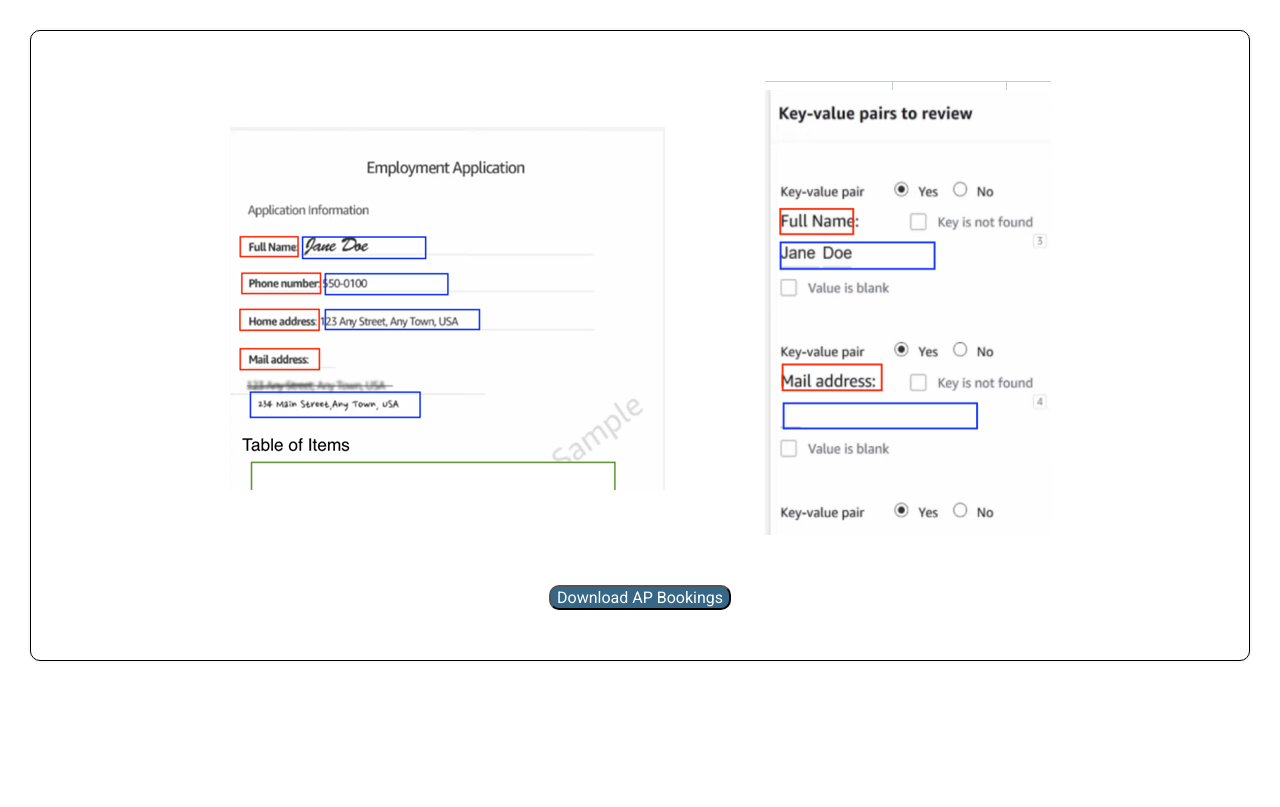
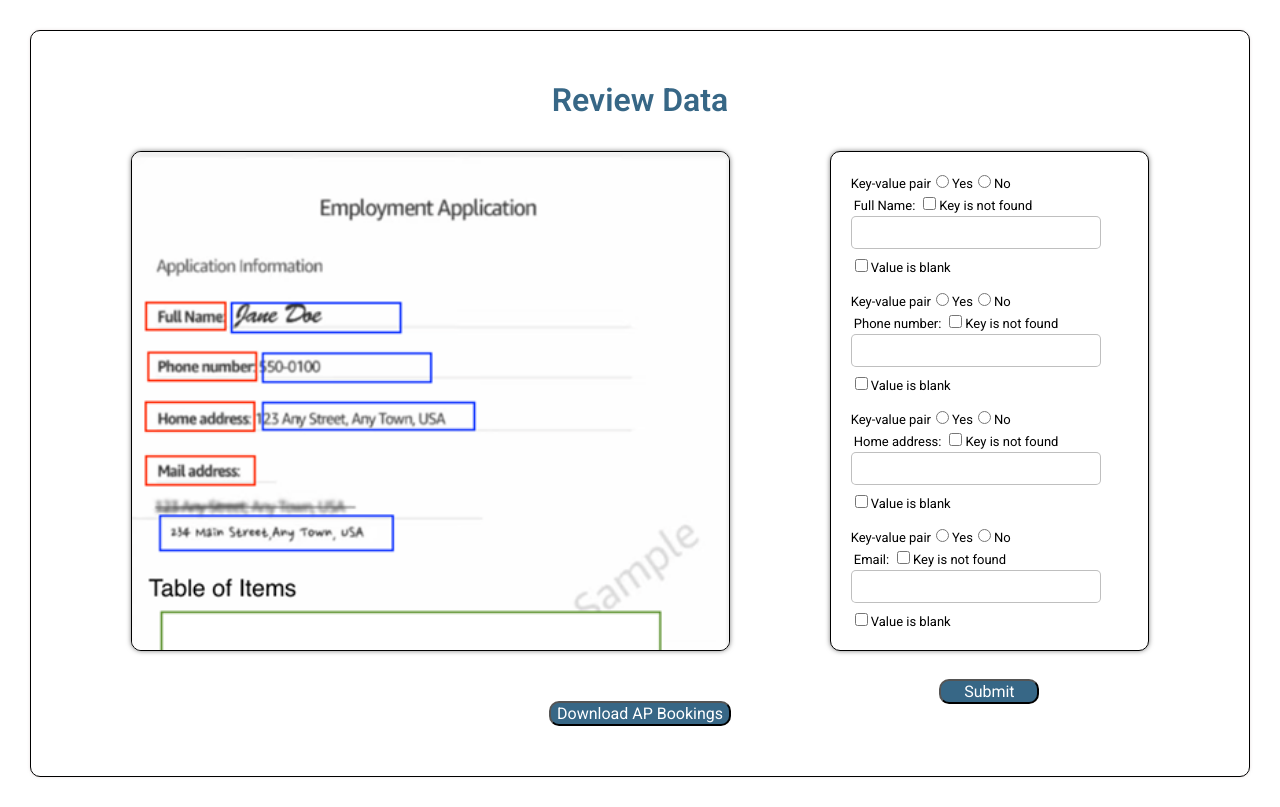
Before and after one commit to VaishnaviBakore/PDF-to-XLS, a React (Create React App) app: page /exceldownload in a window 1280 px wide. Built offline with nearby package versions, Linux system fonts and the light colour scheme.

Commit message:
Update ExcelDownload.jsx

```diff
--- a/src/components/ExcelDownload.jsx
+++ b/src/components/ExcelDownload.jsx
@@ -1,16 +1,16 @@
 import React from 'react';
-import {  useNavigate } from 'react-router-dom';
-
+// import {  useNavigate } from 'react-router-dom';
+import Form from './form';
 import '../App.css';
 
 import image1 from './3rd screen.png';
-import image2 from './download-img.png'
+//import image2 from './download-img.png'
 
 
 export default function View() {
 
     const handleClick = async () => {
-        const filePath = process.env.PUBLIC_URL + '/dummy.xlsx'; // Replace with the actual file path
+        const filePath = process.env.PUBLIC_URL + '/dummy.xlsx';
         try {
             const response = await fetch(filePath);
             const fileData = await response.blob();
@@ -18,7 +18,7 @@ export default function View() {
             const fileUrl = URL.createObjectURL(file);
             const link = document.createElement('a');
             link.href = fileUrl;
-            link.download = 'dummy.xlsx'; // Specify the desired filename
+            link.download = 'dummy.xlsx';
             link.click();
             console.log("downloaded");
         }catch(err){
@@ -29,6 +29,7 @@ export default function View() {
     return (
 
         <div className='container'>
+            <p style={{display:"flex", justifyContent:"center"}}>Review Data</p>
             <div className='pdf-image'
             style={{
         display: 'flex',
@@ -36,8 +37,8 @@ export default function View() {
         alignItems: 'center'
       }}
       >
-            <img src={image1} alt='pdf' style={{ marginRight: '100px' }}></img>
-            <img src={image2} alt='pdf'></img>
+            <img className="view-img" src={image1} alt='pdf' style={{ marginRight: '100px', height:'500px', width:'60%' }}></img>
+            <Form />
             </div>
             <button className='btn' onClick={handleClick}>Download AP Bookings</button>
         </div>
```
